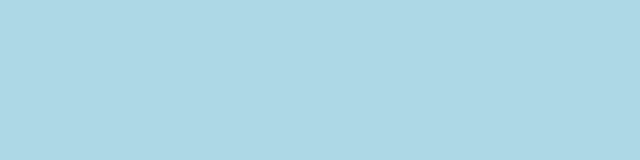
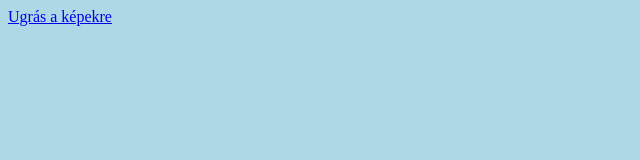
Before and after one commit to bendiii/12.08, a plain HTML site: page index.html in a window 1280 px wide. Shown: the whole page, without its empty margins (0-640 px from the left). Drawn offline with Linux system fonts and the light colour scheme.

Commit message:
Update index.html

```diff
--- a/index.html
+++ b/index.html
@@ -6,6 +6,7 @@
     <meta name="viewport" content="width=device-width, initial-scale=1.0">
     <title>Document</title>
     <link rel="stylesheet" href="mystyle.css">
+    <a href="kepek.html">Ugrás a képekre</a>
 </head>
 <body>
 
```
